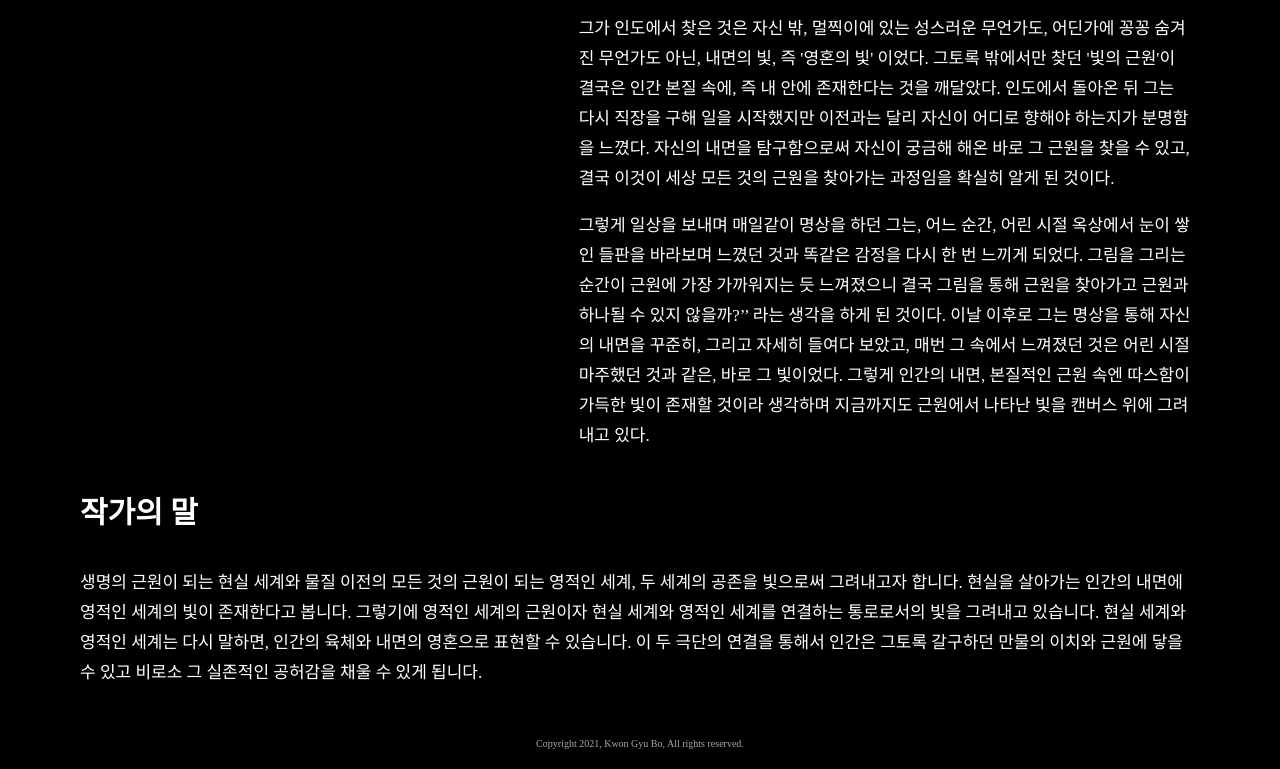
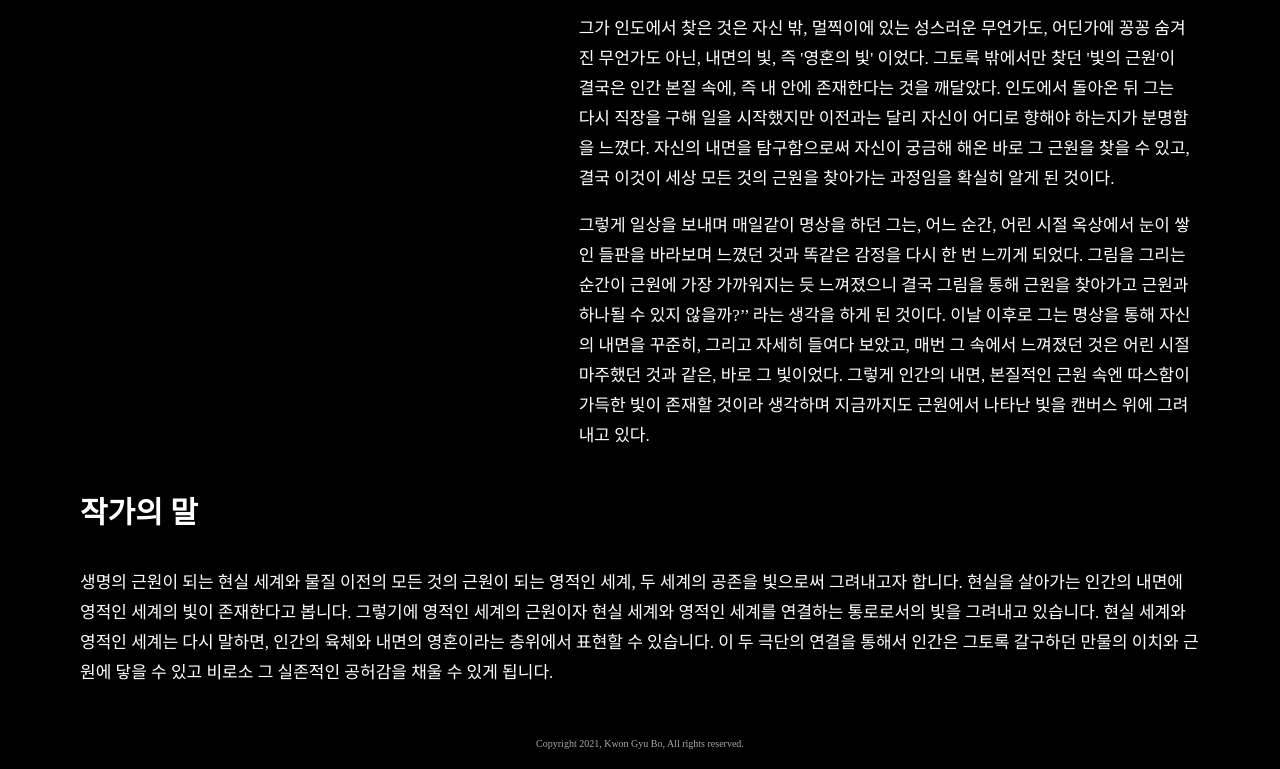
Before and after one commit to kwongyubo/kwongyubo, a plain HTML site: page biography.html in a window 1280 px wide. Shown: the part 999-1768 px from the top of the page. Drawn offline with Linux system fonts and the light colour scheme; a web font is replaced by a local one.

Commit message:
Update biography.html

```diff
--- a/biography.html
+++ b/biography.html
@@ -35,7 +35,7 @@
   </div>
   <div class="biotext2">
     <div class="biohead2"> 작가의 말</div>
-    <p>생명의 근원이 되는 현실 세계와 물질 이전의 모든 것의 근원이 되는 영적인 세계, 두 세계의 공존을 빛으로써 그려내고자 합니다. 현실을 살아가는 인간의 내면에 영적인 세계의 빛이 존재한다고 봅니다. 그렇기에 영적인 세계의 근원이자 현실 세계와 영적인 세계를 연결하는 통로로서의 빛을 그려내고 있습니다. 현실 세계와 영적인 세계는 다시 말하면, 인간의 육체와 내면의 영혼으로 표현할 수 있습니다. 이 두 극단의 연결을 통해서 인간은 그토록 갈구하던 만물의 이치와 근원에 닿을 수 있고 비로소 그 실존적인 공허감을 채울 수 있게 됩니다.</p>
+    <p>생명의 근원이 되는 현실 세계와 물질 이전의 모든 것의 근원이 되는 영적인 세계, 두 세계의 공존을 빛으로써 그려내고자 합니다. 현실을 살아가는 인간의 내면에 영적인 세계의 빛이 존재한다고 봅니다. 그렇기에 영적인 세계의 근원이자 현실 세계와 영적인 세계를 연결하는 통로로서의 빛을 그려내고 있습니다. 현실 세계와 영적인 세계는 다시 말하면, 인간의 육체와 내면의 영혼이라는 층위에서 표현할 수 있습니다. 이 두 극단의 연결을 통해서 인간은 그토록 갈구하던 만물의 이치와 근원에 닿을 수 있고 비로소 그 실존적인 공허감을 채울 수 있게 됩니다.</p>
     </div>
 
 
```
